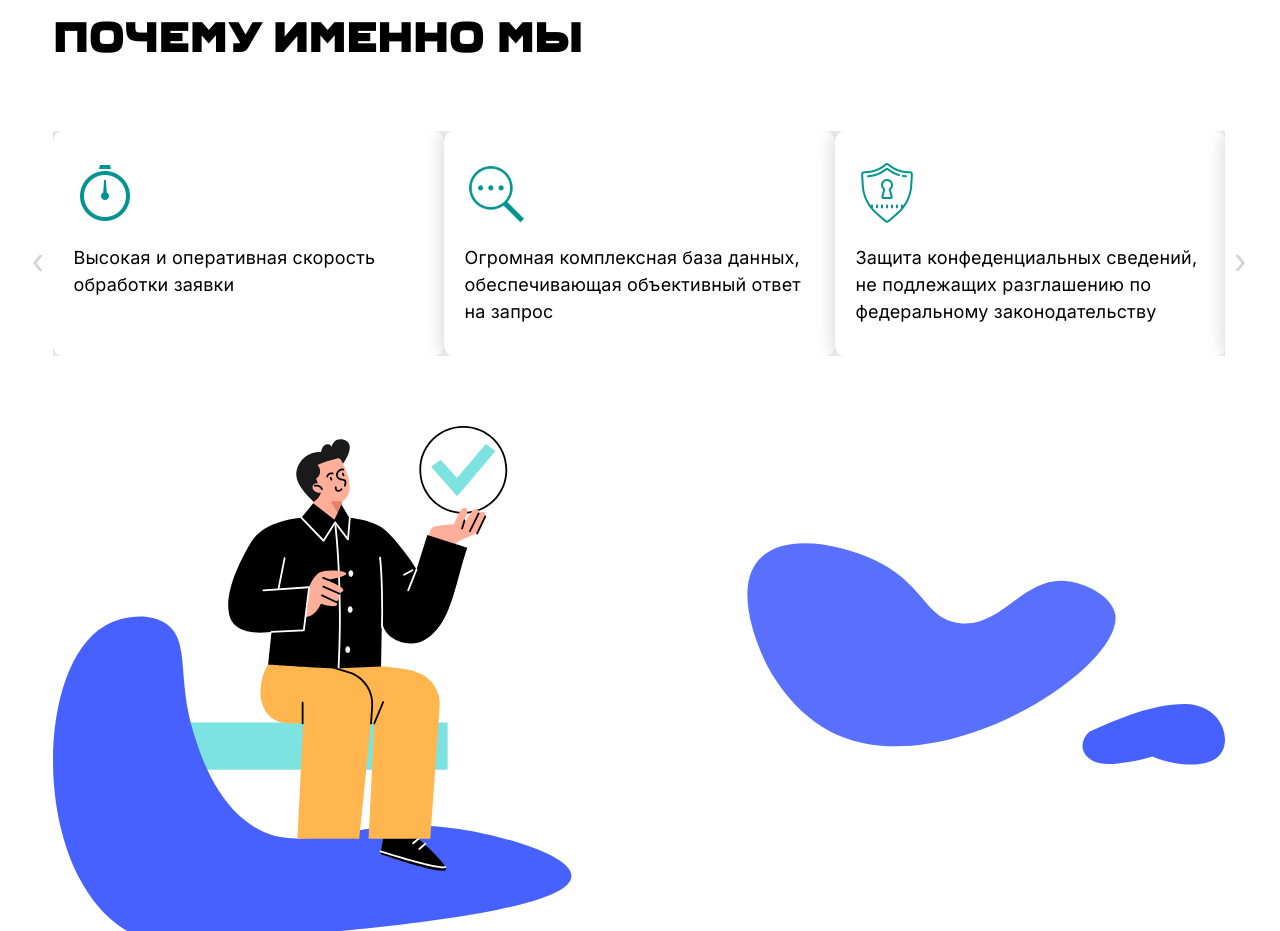
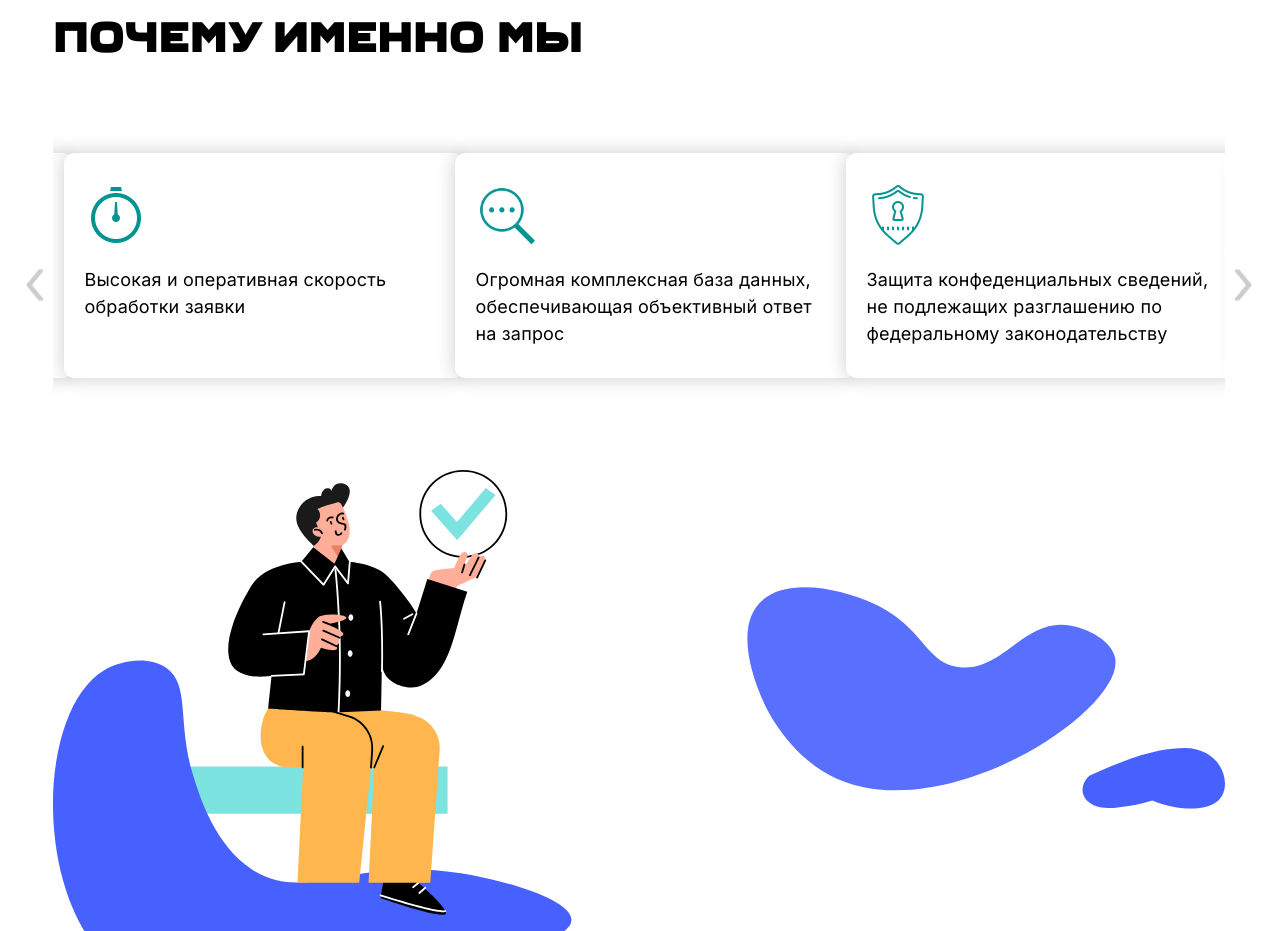
Before and after one commit to DanilaEmelchenko/scan, a React (Vite) app: page /main in a window 1280 px wide. Shown: the part 900-1831 px from the top of the page. Built offline with nearby package versions, Linux system fonts and the light colour scheme.

Commit message:
add slider main

```diff
--- a/src/module/Main/SliderMain/SliderMain.module.scss
+++ b/src/module/Main/SliderMain/SliderMain.module.scss
@@ -10,8 +10,15 @@
     letter-spacing: 0.01em;
     font-family: fonts, "Ferry", sans-serif;
   }
+  & .slider-container {
+    max-width: 1270px;
+    margin: 0 auto;
     & .slide {
+      width: 400px !important;
       height: 225px;
+      cursor: pointer;
+      transition: box-shadow 0.3s ease;
+      margin: 22px 0 22px 11px;
       padding: 30px 25px 0 20px;
       border-radius: 10px;
       box-shadow: 0 0 20px 0 rgba(0, 0, 0, 0.2);
@@ -22,6 +29,7 @@
         letter-spacing: 0.01em;
       }
     }
+  }
   & .image {
     width: 100%;
     margin-top: 70px;
--- a/src/module/Main/SliderMain/SliderMain.tsx
+++ b/src/module/Main/SliderMain/SliderMain.tsx
@@ -2,12 +2,16 @@ import s from "./SliderMain.module.scss";
 import "slick-carousel/slick/slick.css";
 import "slick-carousel/slick/slick-theme.css";
 import Slider from "react-slick";
-import { sliderData } from './slider.data';
+import { sliderData } from "./slider.data";
 
 const SampleNextArrow = (props: any) => {
   const { className, onClick } = props;
   return (
-    <div className={className} onClick={onClick}>
+    <div
+      style={{ height: "39px", width: "39px", marginRight: "-12px" }}
+      className={className}
+      onClick={onClick}
+    >
       <img src="icons/main/slider/arrow-right.svg" alt="arrow" />
     </div>
   );
@@ -16,7 +20,11 @@ const SampleNextArrow = (props: any) => {
 const SamplePrevArrow = (props: any) => {
   const { className, onClick } = props;
   return (
-    <div className={className} onClick={onClick}>
+    <div
+      style={{ height: "39px", width: "39px", marginLeft: "-12px" }}
+      className={className}
+      onClick={onClick}
+    >
       <img src="icons/main/slider/arrow-left.svg" alt="arrow" />
     </div>
   );
@@ -35,10 +43,10 @@ const SliderMain = () => {
   return (
     <section className={s.slider}>
       <h2 className={s.title}>Почему именно мы</h2>
-      <Slider {...settings}>
+      <Slider className={s["slider-container"]} {...settings}>
         {sliderData.map((slide) => (
           <div key={slide.id} className={s.slide}>
-            <img src={slide.icon} alt="icon" />
+            <img className={s.icon} src={slide.icon} alt="icon" />
             <p className={s.text}>{slide.text}</p>
           </div>
         ))}
```
Lines whose indentation alone changed are shown as unchanged.
